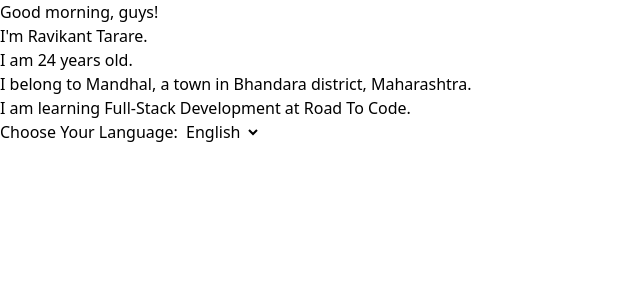
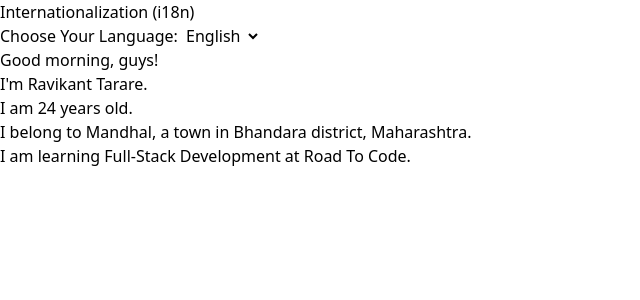
Before and after one commit to ravikanttarare95/internationalization-translate, a React (Vite) app: page / in a window 1280 px wide. Shown: the top 300 px of the page, without its empty margins (0-640 px from the left). Built offline with nearby package versions, Linux system fonts and the light colour scheme.

Commit message:
Logic to Select

```diff
--- a/src/utils/I18n.jsx
+++ b/src/utils/I18n.jsx
@@ -1,7 +1,8 @@
 import langMessages from "./lang.json";
 
 const I18n = (message) => {
-  let lang = "en";
+  let lang = localStorage.getItem("lang") || "en";
+
   return langMessages[lang][message];
 };
 export default I18n;
--- a/src/views/Home.jsx
+++ b/src/views/Home.jsx
@@ -3,20 +3,27 @@ import I18n from "./../utils/I18n";
 function Home() {
   return (
     <>
-      <h1>{I18n("greetingMessage")}</h1>
-      <h2>{I18n("nameMessage")}</h2>
-      <h3>{I18n("ageMessage")}</h3>
-      <h4>{I18n("cityMessage")}</h4>
-      <h5>{I18n("learningMessage")}</h5>
-
+      <h1>Internationalization (i18n)</h1>
       <label htmlFor="select-lang">Choose Your Language: </label>
-      <select name="select-lang" id="select-lang">
-        <option value="en" selected>
-          English
-        </option>
+      <select
+        name="select-lang"
+        id="select-lang"
+        defaultValue={localStorage.getItem("lang")} /////////IMPORTANT
+        onChange={(e) => {
+          localStorage.setItem("lang", e.target.value);
+          window.location.reload();
+        }}
+      >
+        <option value="en">English</option>
         <option value="mr">Marathi</option>
         <option value="hi">Hindi</option>
       </select>
+
+      <p>{I18n("greetingMessage")}</p>
+      <p>{I18n("nameMessage")}</p>
+      <p>{I18n("ageMessage")}</p>
+      <p>{I18n("cityMessage")}</p>
+      <p>{I18n("learningMessage")}</p>
     </>
   );
 }
```
